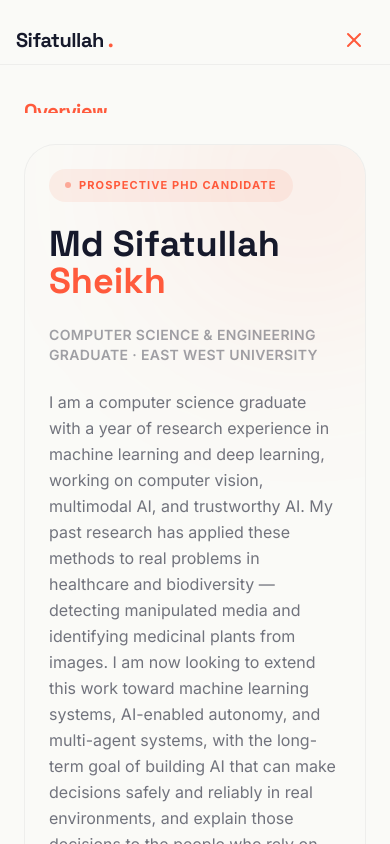
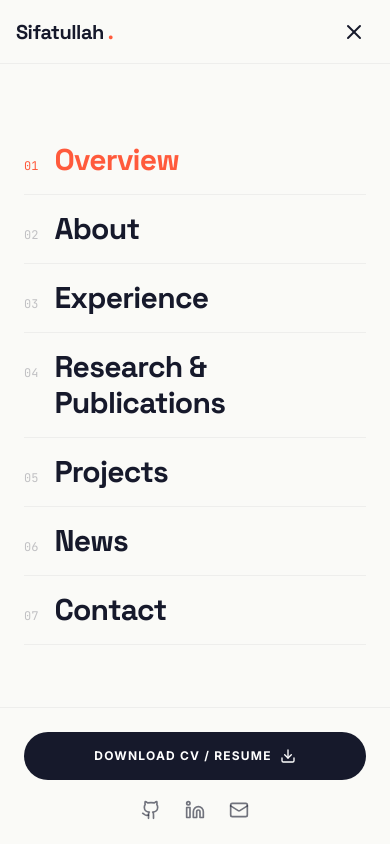
Before and after one commit to SifatSwapnil2022/myWebsite, a React (Vite) app: page / in a window 390 px wide. Both pictures are taken after a click on the button "Open menu". Shown: the top 844 px of the page. Built offline with nearby package versions, Linux system fonts and the light colour scheme; a web font is replaced by a local one.

Commit message:
improved the Navbar

```diff
--- a/src/components/Navbar.tsx
+++ b/src/components/Navbar.tsx
@@ -26,15 +26,24 @@ const CORAL = '#FF5A3C';
 const INK   = '#16192B';
 const PAPER = '#FAFAF7';
 
-// FIXED: this used to be "/resume.pdf" here in the mobile menu while the
-// desktop button (below) pointed at "/files/CV_Sifat_Sheikh.pdf" — two
-// buttons for the same action going to two different files. Both now share
-// this one constant so they can't drift apart again.
 const CV_PATH = '/files/CV_Sifat_Sheikh.pdf';
+
+function usePrefersReducedMotion() {
+  const [reduced, setReduced] = useState(false);
+  useEffect(() => {
+    const mq = window.matchMedia('(prefers-reduced-motion: reduce)');
+    setReduced(mq.matches);
+    const h = (e: MediaQueryListEvent) => setReduced(e.matches);
+    mq.addEventListener('change', h);
+    return () => mq.removeEventListener('change', h);
+  }, []);
+  return reduced;
+}
 
 export default function Navbar({ currentPath }: NavbarProps) {
   const [mobileMenuOpen, setMobileMenuOpen] = useState(false);
   const [scrolled, setScrolled] = useState(false);
+  const reducedMotion = usePrefersReducedMotion();
 
   const isActive = (path: string) => {
     if (path === '#/') {
@@ -69,6 +78,7 @@ export default function Navbar({ currentPath }: NavbarProps) {
   }, [mobileMenuOpen]);
 
   return (
+    <>
       <nav
         className={`fixed top-0 left-0 right-0 z-50 backdrop-blur-md flex items-center justify-between px-4 sm:px-6 md:px-12 transition-all duration-300 ${
           scrolled ? 'h-16 shadow-[0_8px_30px_rgba(22,25,43,0.08)]' : 'h-20'
@@ -139,38 +149,71 @@ export default function Navbar({ currentPath }: NavbarProps) {
         <button
           className="lg:hidden p-2 transition-colors duration-200 rounded-sm focus-visible:outline-none focus-visible:ring-2 focus-visible:ring-[#FF5A3C] focus-visible:ring-offset-2"
           style={{ color: INK }}
-        onClick={() => setMobileMenuOpen((prev) => !prev)}
-        aria-label={mobileMenuOpen ? 'Close menu' : 'Open menu'}
+          onClick={() => setMobileMenuOpen(true)}
+          aria-label="Open menu"
           aria-expanded={mobileMenuOpen}
           aria-controls="mobile-menu"
           onMouseEnter={(e) => (e.currentTarget.style.color = CORAL)}
           onMouseLeave={(e) => (e.currentTarget.style.color = INK)}
         >
-        {mobileMenuOpen ? <X className="w-6 h-6" /> : <Menu className="w-6 h-6" />}
+          <Menu className="w-6 h-6" />
         </button>
+      </nav>
 
-      {/* Mobile Menu Overlay */}
+      {/* Mobile Menu — full-viewport takeover, drops down and covers
+          everything below it (including this navbar), Nike/Adidas-style,
+          rather than a small panel that leaves the navbar visible above it */}
       <AnimatePresence>
         {mobileMenuOpen && (
           <motion.div
             id="mobile-menu"
-            initial={{ opacity: 0, y: -12 }}
-            animate={{ opacity: 1, y: 0 }}
-            exit={{ opacity: 0, y: -12 }}
-            transition={{ duration: 0.25, ease: 'easeOut' }}
-            className="fixed inset-0 top-16 sm:top-20 z-40 lg:hidden flex flex-col justify-between p-6 sm:p-8 overflow-y-auto"
-            style={{ backgroundColor: PAPER, borderTop: `1px solid ${INK}0D`, fontFamily: "'Inter', sans-serif" }}
+            role="dialog"
+            aria-modal="true"
+            aria-label="Site navigation"
+            initial={reducedMotion ? { opacity: 0 } : { clipPath: 'inset(0 0 100% 0)' }}
+            animate={reducedMotion ? { opacity: 1 } : { clipPath: 'inset(0 0 0% 0)' }}
+            exit={reducedMotion ? { opacity: 0 } : { clipPath: 'inset(0 0 100% 0)' }}
+            transition={reducedMotion ? { duration: 0.2 } : { duration: 0.45, ease: [0.16, 1, 0.3, 1] }}
+            className="fixed inset-0 z-60 lg:hidden flex flex-col"
+            style={{ backgroundColor: PAPER, fontFamily: "'Inter', sans-serif" }}
           >
+            {/* Overlay header — logo + close, since this covers the navbar itself */}
+            <div
+              className="flex items-center justify-between px-4 sm:px-6 h-16 sm:h-20 shrink-0"
+              style={{ borderBottom: `1px solid ${INK}0D` }}
+            >
+              <a
+                href="#/"
+                onClick={() => setMobileMenuOpen(false)}
+                className="dsp text-xl sm:text-2xl font-bold tracking-tight flex items-center gap-1"
+                style={{ color: INK }}
+              >
+                <span>Sifatullah</span>
+                <span style={{ color: CORAL }}>.</span>
+              </a>
+              <button
+                onClick={() => setMobileMenuOpen(false)}
+                className="flex items-center justify-center w-10 h-10 rounded-full transition-all duration-300 hover:rotate-90 focus-visible:outline-none focus-visible:ring-2 focus-visible:ring-[#FF5A3C] focus-visible:ring-offset-2"
+                style={{ color: INK }}
+                aria-label="Close menu"
+                onMouseEnter={(e) => { e.currentTarget.style.backgroundColor = `${CORAL}14`; e.currentTarget.style.color = CORAL; }}
+                onMouseLeave={(e) => { e.currentTarget.style.backgroundColor = 'transparent'; e.currentTarget.style.color = INK; }}
+              >
+                <X className="w-6 h-6" />
+              </button>
+            </div>
+
+            {/* Nav links — large, numbered, Nike-style stacked list */}
             <motion.div
-              className="flex flex-col gap-5 sm:gap-6"
+              className="flex-1 overflow-y-auto flex flex-col justify-center px-6 sm:px-10 py-8"
               initial="closed"
               animate="open"
               variants={{
-                open: { transition: { staggerChildren: 0.05, delayChildren: 0.1 } },
+                open: { transition: { staggerChildren: 0.06, delayChildren: reducedMotion ? 0 : 0.2 } },
                 closed: {},
               }}
             >
-              {NAV_ITEMS.map((item) => {
+              {NAV_ITEMS.map((item, i) => {
                 const active = isActive(item.path);
                 return (
                   <motion.a
@@ -179,19 +222,34 @@ export default function Navbar({ currentPath }: NavbarProps) {
                     onClick={() => setMobileMenuOpen(false)}
                     aria-current={active ? 'page' : undefined}
                     variants={{
-                      open: { opacity: 1, x: 0 },
-                      closed: { opacity: 0, x: -16 },
+                      open: { opacity: 1, y: 0 },
+                      closed: { opacity: 0, y: reducedMotion ? 0 : 24 },
                     }}
-                    className="dsp text-xl sm:text-2xl font-bold tracking-tight transition-colors duration-200 py-2 rounded-sm focus-visible:outline-none focus-visible:ring-2 focus-visible:ring-[#FF5A3C]"
+                    className="group flex items-baseline gap-4 py-4 sm:py-5 transition-colors duration-200"
+                    style={{ borderBottom: `1px solid ${INK}0D` }}
+                  >
+                    <span
+                      className="font-mono text-xs sm:text-sm shrink-0"
+                      style={{ color: active ? CORAL : `${INK}40` }}
+                    >
+                      {String(i + 1).padStart(2, '0')}
+                    </span>
+                    <span
+                      className="dsp text-3xl sm:text-4xl md:text-5xl font-bold tracking-tight transition-colors duration-200"
                       style={{ color: active ? CORAL : INK }}
                     >
                       {item.label}
+                    </span>
                   </motion.a>
                 );
               })}
             </motion.div>
 
-            <div className="pt-6 sm:pt-8 space-y-5 sm:space-y-6" style={{ borderTop: `1px solid ${INK}0D` }}>
+            {/* Footer: CV button + socials */}
+            <div
+              className="px-6 sm:px-10 py-6 sm:py-8 space-y-5 sm:space-y-6 shrink-0"
+              style={{ borderTop: `1px solid ${INK}0D` }}
+            >
               <a
                 href={CV_PATH}
                 target="_blank"
@@ -226,6 +284,6 @@ export default function Navbar({ currentPath }: NavbarProps) {
           </motion.div>
         )}
       </AnimatePresence>
-    </nav>
+    </>
   );
 }
--- a/src/components/ProjectModal.tsx
+++ b/src/components/ProjectModal.tsx
@@ -124,7 +124,7 @@ export default function ProjectModal({ project, onClose }: ProjectModalProps) {
         </div>
 
         {/* Details container */}
-        <div className="p-5 sm:p-6 md:p-10 -mt-12 sm:-mt-16 relative rounded-t-[2rem]" style={{ backgroundColor: PAPER }}>
+        <div className="p-5 sm:p-6 md:p-10 -mt-12 sm:-mt-16 relative rounded-t-4xl" style={{ backgroundColor: PAPER }}>
           {/* Headline metadata */}
           <div
             className="flex flex-col md:flex-row md:items-center justify-between gap-4 pb-6"
```
Lines whose indentation alone changed are shown as unchanged.
